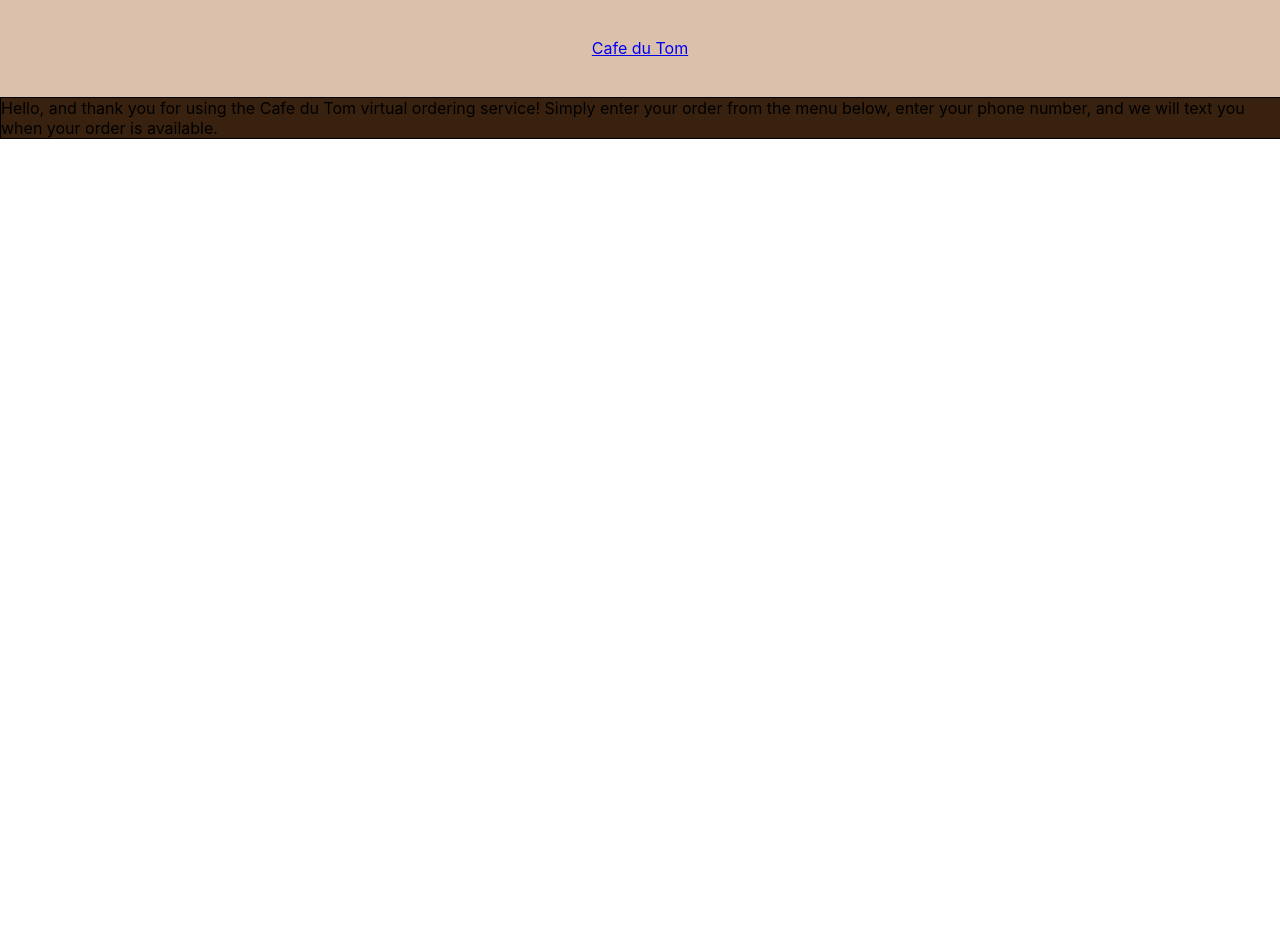
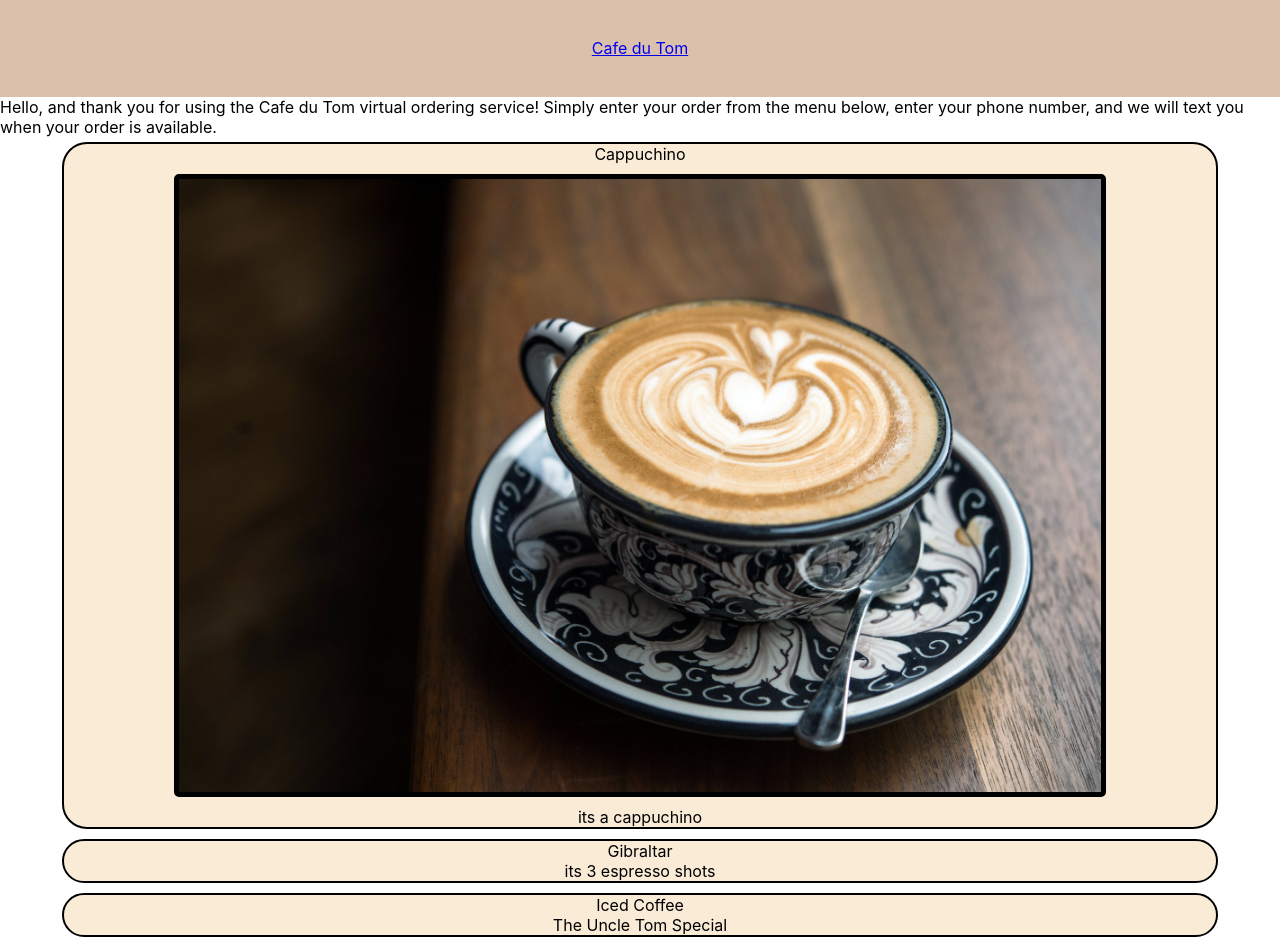
Before and after one commit to Phreakester/cafe-du-tom, a React (Create React App) app: page / in a window 1280 px wide. Before the commit the page ends 800 px from the top, so only its background shows below. Built offline with nearby package versions, Linux system fonts and the light colour scheme.

Commit message:
Added initial menu and menuitem components and their styling

```diff
--- a/src/Mastiff.js
+++ /dev/null
@@ -1,11 +0,0 @@
-import './Mastiff.css';
-
-function Mastiff() {
-    return(
-        <div className="logo-text">
-            <a href="https://google.com">Cafe du Tom</a>
-        </div>
-    )
-}
-
-export default Mastiff;
--- /dev/null
+++ b/src/components/Mastiff.js
@@ -0,0 +1,16 @@
+import './../styles/Mastiff.css';
+
+function Mastiff() {
+    return(
+        <div className='mastiff-container'>
+            <div className="logo-text">
+                <a href="https://google.com">Cafe du Tom</a>
+            </div>
+            <div className="main-body">
+            Hello, and thank you for using the Cafe du Tom virtual ordering service! Simply enter your order from the menu below, enter your phone number, and we will text you when your order is available.
+            </div>
+        </div>
+    )
+}
+
+export default Mastiff;
--- /dev/null
+++ b/src/components/Menu.js
@@ -0,0 +1,15 @@
+import './../styles/Menu.css';
+import MenuItem from './MenuItem';
+
+function Menu(props) {
+    console.log(props.allItems)
+    return(
+        <div className = 'menu-container'>
+            {props.allItems.map((item) =>
+                <MenuItem item = {item}/>
+            )}
+        </div>
+    )
+}
+
+export default Menu;
--- /dev/null
+++ b/src/components/MenuItem.js
@@ -0,0 +1,19 @@
+
+import './../styles/MenuItem.css';
+
+function MenuItem(props) {
+  const item = props.item;
+  return (
+    <div className="item-card">
+      <div className='item-name'>
+        {item[0]}
+      </div>
+      {item[1] && <img src={item[1]} className="item-img" />}
+      {item[2] &&  <div className="item-description">
+        {item[2]}
+      </div>}
+    </div>
+  );
+}
+
+export default MenuItem;
--- a/src/index.js
+++ b/src/index.js
@@ -1,14 +1,25 @@
 import React from 'react';
 import ReactDOM from 'react-dom';
-import './index.css';
-import App from './App';
+
+import './styles/index.css';
+
 import reportWebVitals from './reportWebVitals';
-import Mastiff from './Mastiff';
+
+import Mastiff from './components/Mastiff';
+import Menu from './components/Menu'
+
+import cappuchino_img from './assets/cappuchino.jpg'
+
+const itemList = [
+  ["Cappuchino", cappuchino_img, "its a cappuchino"],
+  ["Gibraltar", ,"its 3 espresso shots"],
+  ["Iced Coffee", ,"The Uncle Tom Special"],
+];
 
 ReactDOM.render(
   <React.StrictMode>
     <Mastiff />
-    <App />
+    <Menu allItems = {itemList} />
   </React.StrictMode>,
   document.getElementById('root')
 );
--- a/src/App.css
+++ b/src/styles/App.css
@@ -1,6 +1,5 @@
 .main-body {
   background-color: #38220f;
-  width: 100%;
-  height: 100%;
   border: solid black 1px;
+  padding: 15px;
 }
--- /dev/null
+++ b/src/styles/Menu.css
@@ -0,0 +1,5 @@
+.menu-container {
+    display: flex;
+    align-items: center;
+    flex-direction: column;
+}
--- /dev/null
+++ b/src/styles/MenuItem.css
@@ -0,0 +1,26 @@
+.item-card {
+    width: 90%;
+    display: flex;
+    align-items: center;
+    flex-direction: column;
+    background-color: antiquewhite;
+    margin: 5px;
+    border: solid black 2px;
+    border-radius: 25px;
+}
+
+.item-name {
+
+}
+
+.item-img {
+    width: 80%;
+    height: auto;
+    border: solid black 5px;
+    border-radius: 5px;
+    margin: 10px;
+}
+
+.item-description {
+
+}
```
Also changed, not shown: src/assets/cappuchino.jpg (added), src/components/App.js (renamed from src/App.js), src/styles/Mastiff.css (renamed from src/Mastiff.css), src/styles/index.css (renamed from src/index.css).
